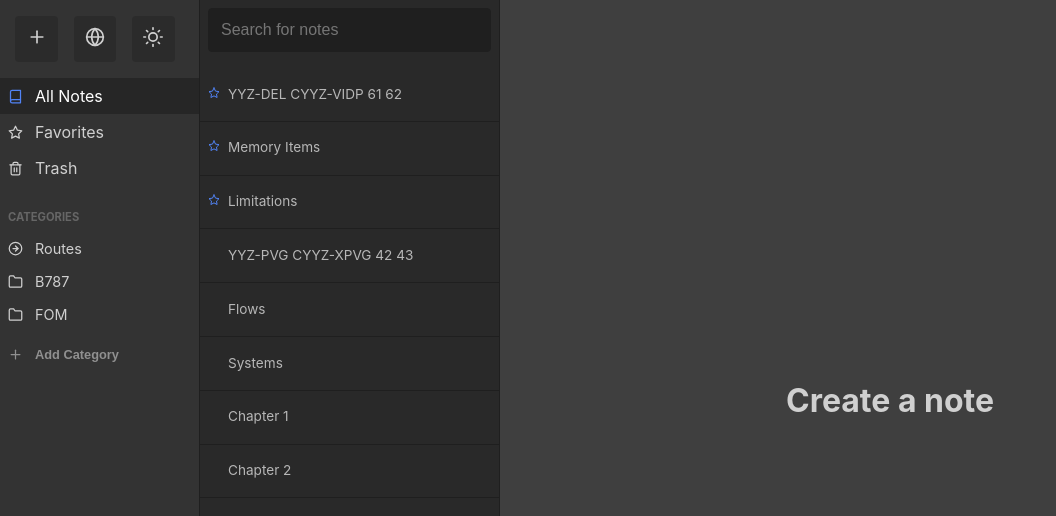
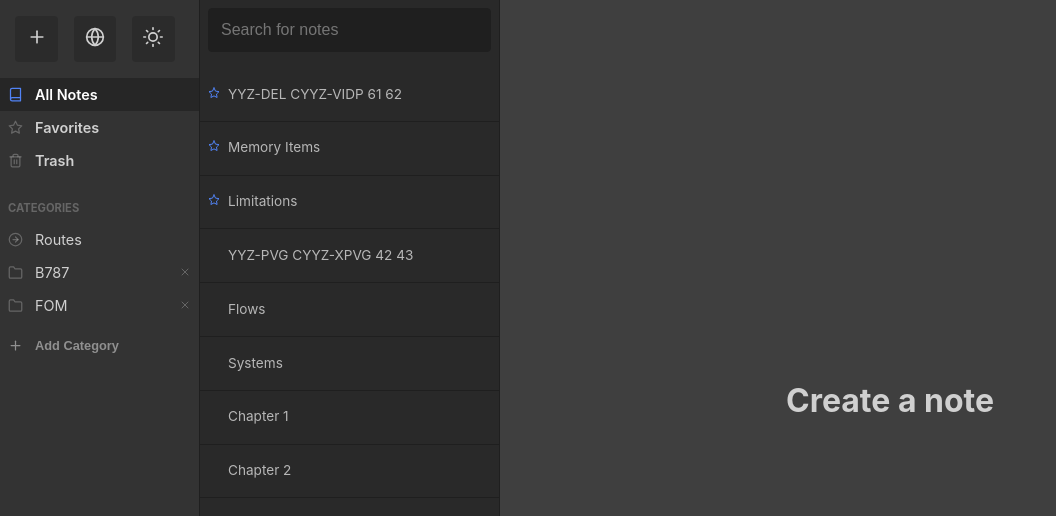
Before and after one commit to jm1200/pilot-notes, a React (Create React App) app: page / in a window 1280 px wide. Shown: the top 516 px of the page, without its empty margins (0-1056 px from the left). Built offline with nearby package versions, Linux system fonts and the light colour scheme.

Commit message:
fixed preview button bug and a few other css tweaks.

```diff
--- a/src/containers/MainNav.tsx
+++ b/src/containers/MainNav.tsx
@@ -240,7 +240,9 @@ const MainNav: React.FC<IMainNavProps> = props => {
         </div>
         <div className="category-list">
           <div
-            className="category-list-each"
+            className={`category-list-each ${
+              activeCategoryId === "routes" ? "active" : ""
+            }`}
             onClick={() => handleSwapCategory("routes")}
           >
             <div className="category-list-name">
--- a/src/styles/_dark.scss
+++ b/src/styles/_dark.scss
@@ -134,6 +134,7 @@ $dark-editor: #3f3f3f;
 
     &:hover {
       background: darken($app-sidebar-color, 5%);
+      color: #ccc;
     }
   }
 
--- a/src/styles/_layout.scss
+++ b/src/styles/_layout.scss
@@ -5,13 +5,25 @@
 
 .main-nav {
   flex: 0;
+  overflow-y: hidden;
+  transform: translate3D(-300px, 0, 0);
 
   @include small-breakpoint {
     flex: 0 0 $app-sidebar-width;
+    transform: translate3D(0, 0, 0);
   }
 
   &.open {
     flex: 0 0 $note-sidebar-width;
+    transition: all 0.3s ease;
+    transform: translate3D(0, 0, 0);
+  }
+  &::-webkit-scrollbar-thumb {
+    background: darken($app-sidebar-color, 10%);
+    border-radius: 100px;
+  }
+  &:hover {
+    overflow-y: auto;
   }
 }
 
--- a/src/styles/_main-nav.scss
+++ b/src/styles/_main-nav.scss
@@ -75,6 +75,8 @@
     align-items: center;
     padding: 0.5rem;
     cursor: pointer;
+    font-size: 0.9rem;
+    font-weight: 600;
 
     &:hover {
       background: lighten($app-sidebar-color, 5%);
@@ -87,6 +89,9 @@
       svg {
         stroke: $primary;
       }
+    }
+    svg {
+      stroke: rgba(255, 255, 255, 0.25);
     }
   }
   &-icon {
@@ -125,6 +130,9 @@
               stroke: $primary;
             }
           }
+        }
+        svg {
+          stroke: rgba(255, 255, 255, 0.25);
         }
       }
 
--- a/src/styles/_previewer.scss
+++ b/src/styles/_previewer.scss
@@ -184,11 +184,15 @@
     z-index: 2;
     box-shadow: $box-shadow;
 
-    &:hover,
-    &:focus {
+    &:hover {
       border: none;
       color: darken($font-color, 10%);
       background-color: darken($note-sidebar-color, 5%);
     }
+    // &:focus {
+    //   border: none;
+    //   color: darken($font-color, 10%);
+    //   background-color: darken($note-sidebar-color, 5%);
+    // }
   }
 }
```
